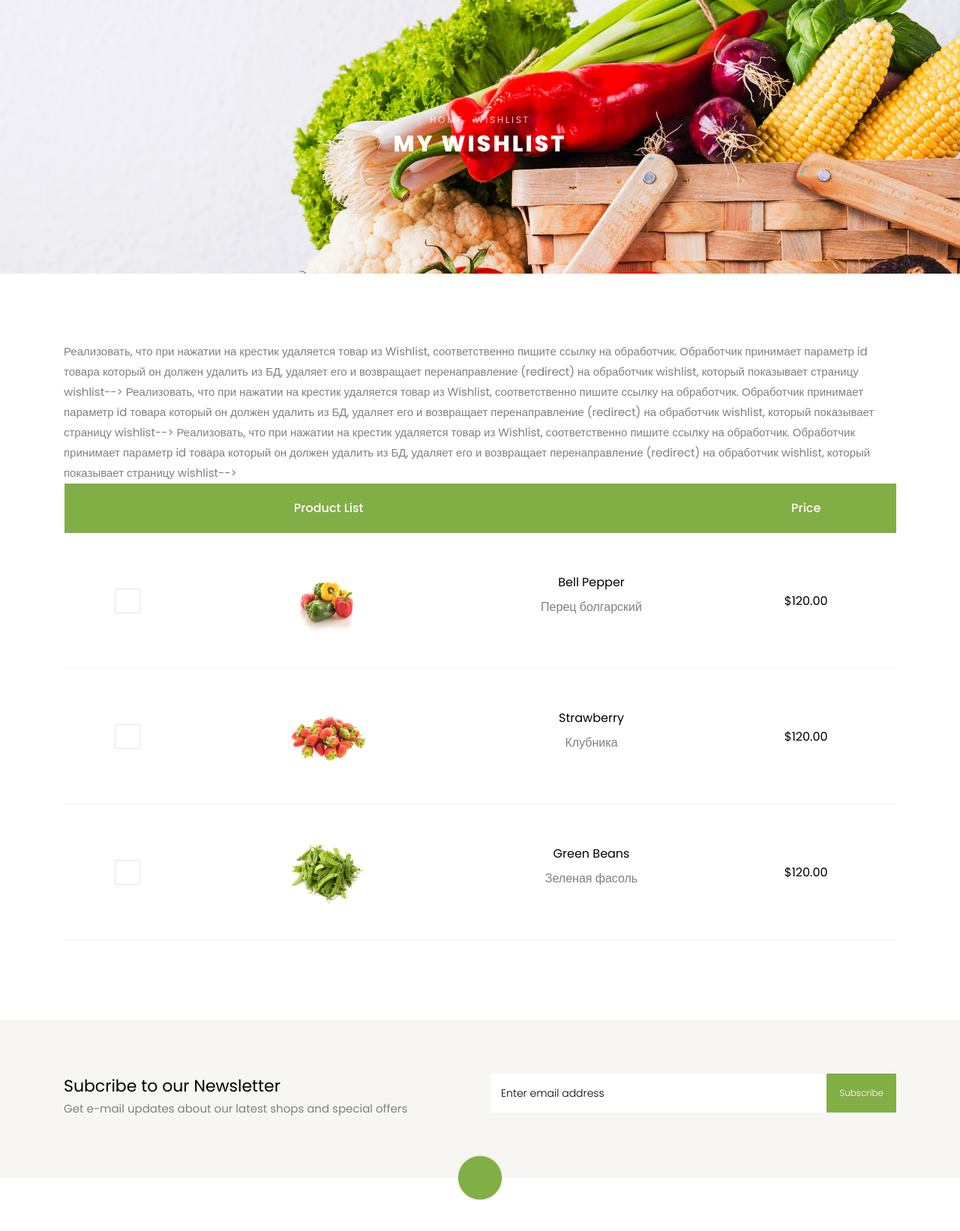
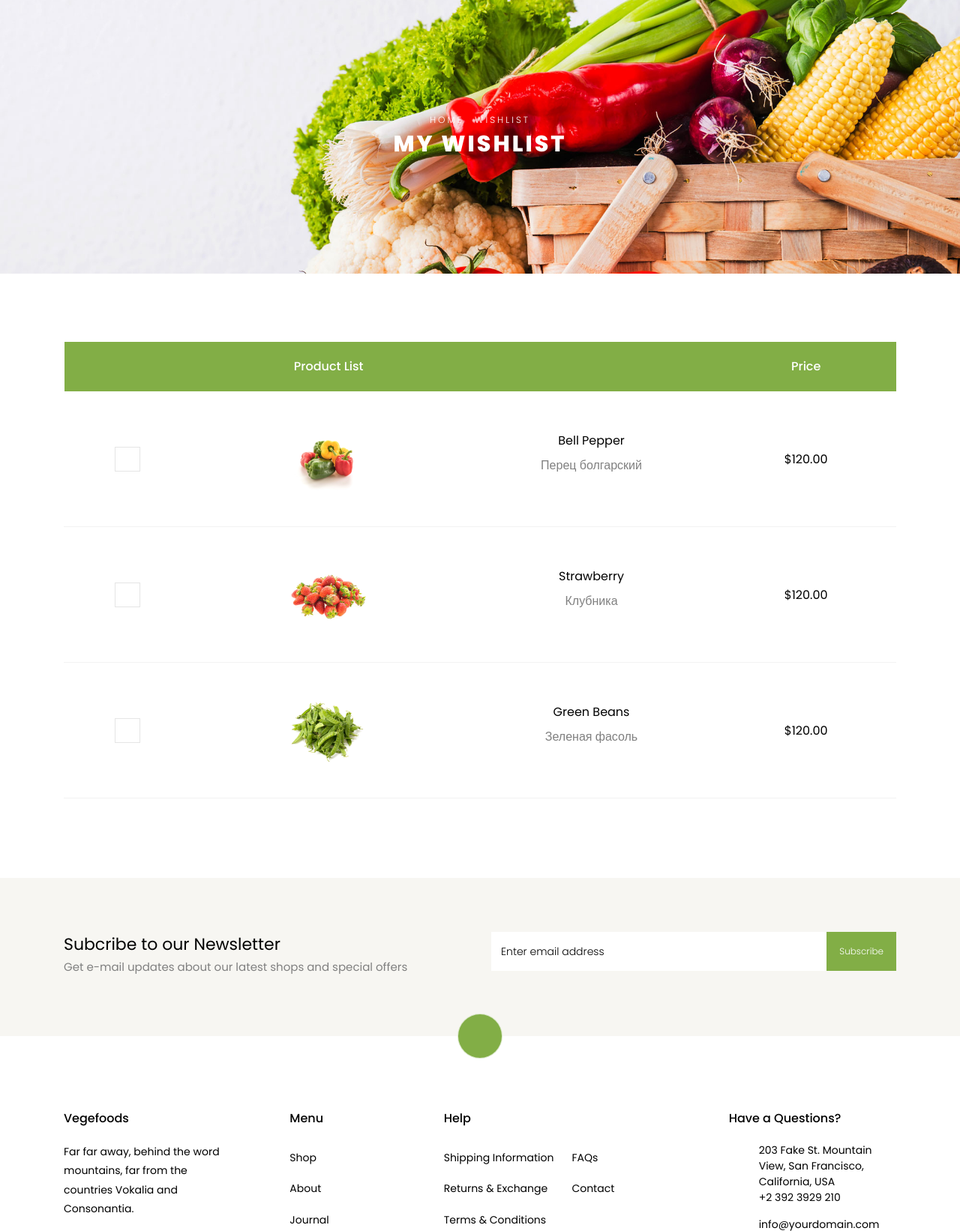
Before and after one commit to NovikovAndrei/PyWEB, a Django app: page /wishlist in a window 1280 px wide. Shown: the part 97-1739 px from the top of the page at 75% size. Run offline with Django 4.2, Linux system fonts and the light colour scheme; a user stored in the database is signed in; data comes from the database, SQL or seed files in the repository; both versions use the stored data as it was after the commit; parts of the project's set-up code (start-up, migrations or seed data) failed here and were passed over; some libraries are stand-ins or nearby versions; some web fonts are replaced.

Commit message:
Исправлена ошибка при создании нового пользователя

```diff
--- a/login/views.py
+++ b/login/views.py
@@ -41,7 +41,7 @@ class CreateAccountView(View):
             password = form.cleaned_data.get('password1')
             user = User.objects.create_user(username=username, email=email, password=password)
             user.save()
-            login(request, user)
+            login(request, user, backend='store.backends.CustomAuthBackend')
             return redirect('store:shop')
         return render(request, "login/create_account.html",
                       context={'errors': form.errors})
--- a/store/templates/store/wishlist.html
+++ b/store/templates/store/wishlist.html
@@ -32,11 +32,11 @@
 						    </thead>
                             <tbody><!-- Начало цикла-->
                             {% for item in wishlist %}
-                    <tr class="text-center">
-                        Реализовать, что при нажатии на крестик удаляется товар из Wishlist,
-                        соответственно пишите ссылку на обработчик. Обработчик принимает параметр id товара
-                        который он должен удалить из БД, удаляет его и возвращает перенаправление (redirect)
-                        на обработчик wishlist, который показывает страницу wishlist-->
+<!--                    <tr class="text-center">-->
+<!--                        Реализовать, что при нажатии на крестик удаляется товар из Wishlist,-->
+<!--                        соответственно пишите ссылку на обработчик. Обработчик принимает параметр id товара-->
+<!--                        который он должен удалить из БД, удаляет его и возвращает перенаправление (redirect)-->
+<!--                        на обработчик wishlist, который показывает страницу wishlist&ndash;&gt;-->
                         <td class="product-remove">
                             <a href="{% url 'store:remove_from_wishlist' item.product.id %}">
                             <span class="ion-ios-close"></span>
```
Also changed, not shown: db.sqlite3.
